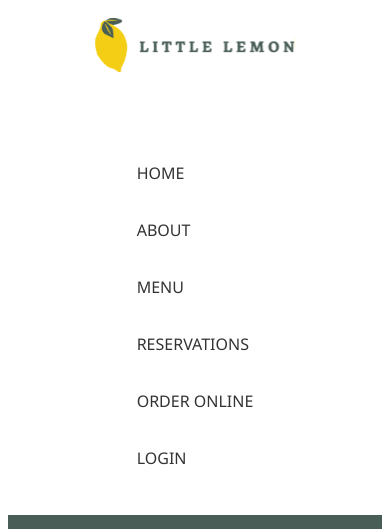
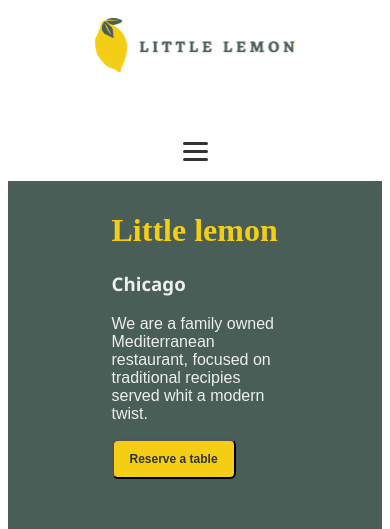
Before and after one commit to alan911001/Little-lemon, a React (Create React App) app: page /home in a window 390 px wide. Shown: the top 529 px of the page. Built offline with nearby package versions, Linux system fonts and the light colour scheme.

Commit message:
Correciones despues evaluacion de usabilidad

```diff
--- a/src/App.css
+++ b/src/App.css
@@ -113,6 +113,37 @@ button:disabled,
   color: var(--highlight_color_b);
   font-family: var(--font-family-base);
 }
+.nav-items .li-active {
+  color: var(--primary_color_a);
+  font-family: var(--font-family-title);
+}
+.hamburger {
+  display: none;
+  flex-direction: column;
+  cursor: pointer;
+  gap: 5px;
+}
+
+.hamburger span {
+  width: 25px;
+  height: 3px;
+  background: var(--highlight_color_b);
+  border-radius: 5px;
+  transition: 0.3s;
+}
+
+/* animación */
+.hamburger.active span:nth-child(1) {
+  transform: rotate(45deg) translate(5px, 5px);
+}
+
+.hamburger.active span:nth-child(2) {
+  opacity: 0;
+}
+
+.hamburger.active span:nth-child(3) {
+  transform: rotate(-45deg) translate(5px, -5px);
+}
 
 form {
   display: grid;
@@ -205,14 +236,20 @@ select {
     flex-direction: column; /* logo arriba, nav abajo */
     align-items: center;
   }
-
+  .hamburger {
+    display: flex;
+  }
   .nav-items {
-    flex-direction: column; /* menú vertical */
+    display: none;
+    flex-direction: column;
     width: 100%;
     gap: 15px;
     margin-top: 10px;
+    text-align: center;
   }
-
+  .nav-items.open {
+    display: flex; /* se muestra al abrir */
+  }
   .nav-items li {
     width: 100%;
   }
--- a/src/components/nav bar/ItemsNav.jsx
+++ b/src/components/nav bar/ItemsNav.jsx
@@ -1,25 +1,61 @@
-import { Link, NavLink } from "react-router";
+import { NavLink } from "react-router";
 
-export const ItemsNav = ({ classText }) => {
+export const ItemsNav = ({ classText, onClickItem }) => {
   return (
     <ul className={classText}>
       <li>
-        <Link to="/home">HOME</Link>
+        <NavLink
+          to="/home"
+          onClick={onClickItem}
+          className={({ isActive }) => (isActive ? "li-active" : "")}
+        >
+          HOME
+        </NavLink>
       </li>
       <li>
-        <Link to="/about">ABOUT</Link>
+        <NavLink
+          to="/about"
+          onClick={onClickItem}
+          className={({ isActive }) => (isActive ? "li-active" : "")}
+        >
+          ABOUT
+        </NavLink>
       </li>
       <li>
-        <Link to="menu">MENU</Link>
+        <NavLink
+          to="menu"
+          onClick={onClickItem}
+          className={({ isActive }) => (isActive ? "li-active" : "")}
+        >
+          MENU
+        </NavLink>
       </li>
       <li>
-        <Link to="/booking">RESERVATIONS</Link>
+        <NavLink
+          to="/booking"
+          onClick={onClickItem}
+          className={({ isActive }) => (isActive ? "li-active" : "")}
+        >
+          RESERVATIONS
+        </NavLink>
       </li>
       <li>
-        <Link to="delivery">ORDER ONLINE</Link>
+        <NavLink
+          to="delivery"
+          onClick={onClickItem}
+          className={({ isActive }) => (isActive ? "li-active" : "")}
+        >
+          ORDER ONLINE
+        </NavLink>
       </li>
       <li>
-        <Link to="/login">LOGIN</Link>
+        <NavLink
+          to="/login"
+          onClick={onClickItem}
+          className={({ isActive }) => (isActive ? "li-active" : "")}
+        >
+          LOGIN
+        </NavLink>
       </li>
     </ul>
   );
--- a/src/components/nav bar/Nav.jsx
+++ b/src/components/nav bar/Nav.jsx
@@ -1,9 +1,23 @@
+import { useState } from "react";
 import { ItemsNav } from "./ItemsNav";
 
 export const Nav = () => {
+  const [isOpen, setIsOpen] = useState(false);
+
   return (
     <nav className="container">
-      <ItemsNav classText={"nav-items"} />
+      <div
+        className={`hamburger ${isOpen ? "active" : ""}`}
+        onClick={() => setIsOpen(!isOpen)}
+      >
+        <span></span>
+        <span></span>
+        <span></span>
+      </div>
+      <ItemsNav
+        classText={`nav-items ${isOpen ? "open" : ""}`}
+        onClickItem={() => setIsOpen(false)}
+      />
     </nav>
   );
 };
```
